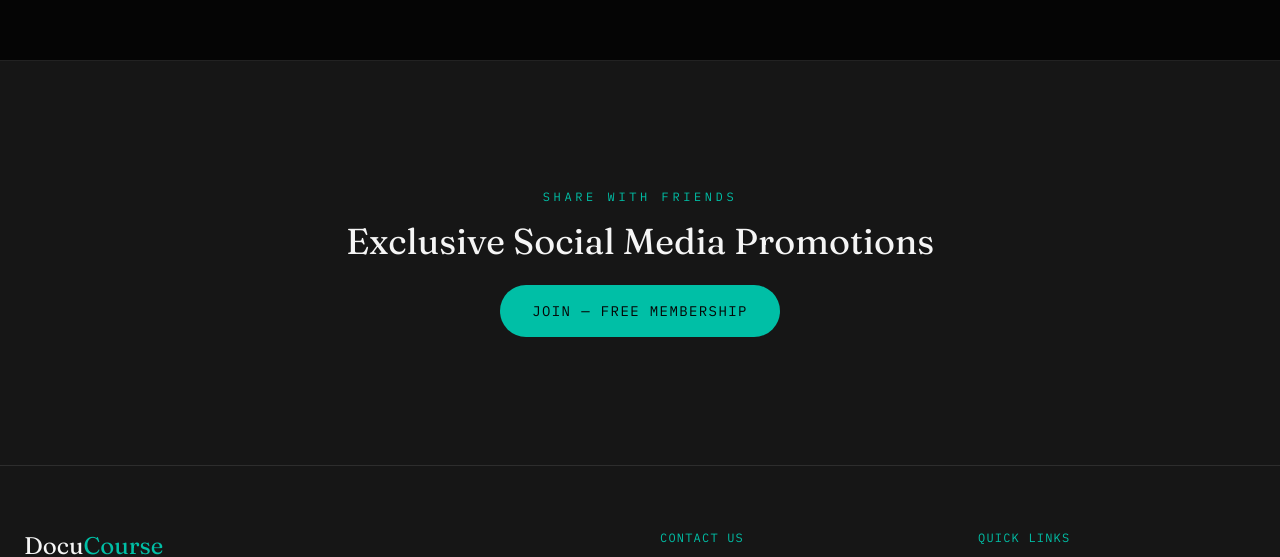
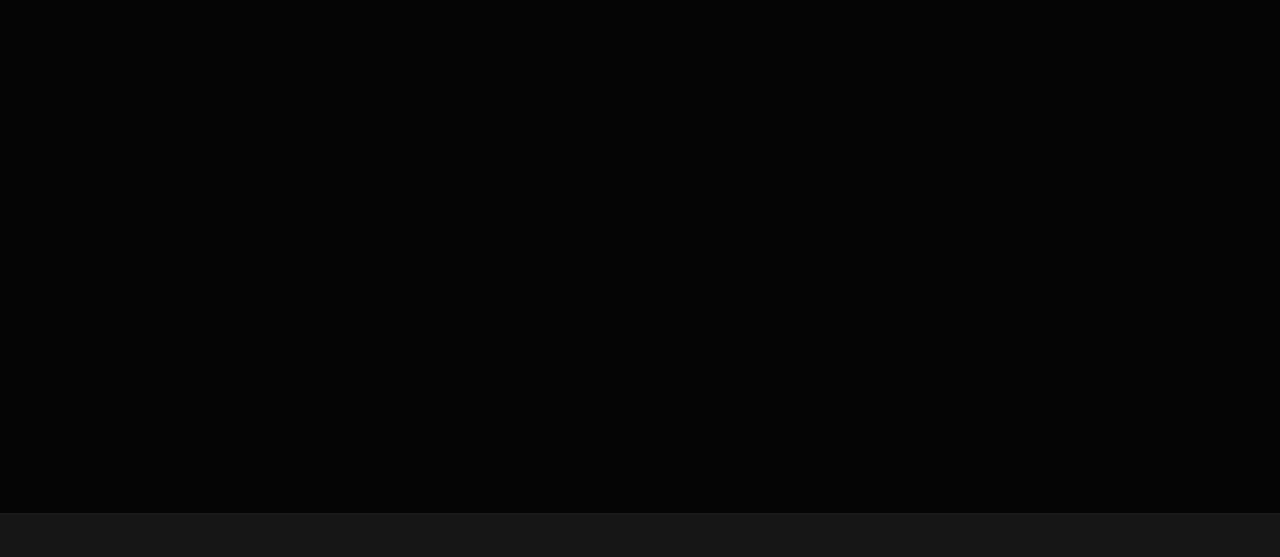
Before and after one commit to zenochsolutions-coding/docucourse-redesign, a React (Vite) app: page /about in a window 1280 px wide. Shown: the part 2008-2565 px from the top of the page. Built offline with nearby package versions, Linux system fonts and the light colour scheme.

Commit message:
Fix trailing dead scroll space after footer and give Share With Friends visible space above it at rest

```diff
--- a/src/pages/About.jsx
+++ b/src/pages/About.jsx
@@ -39,19 +39,28 @@ export default function About() {
     path: '/about',
   })
 
-  // The static -PANEL_STICKY_VH margin still does the structural job of
-  // guaranteeing zero gap at rest (it cascades to every later sibling,
-  // Footer included). What it can't do on its own is control WHEN Share
-  // With Friends starts sliding up relative to the Lead panel, because it's
-  // driven by total document height, not by the panel gallery's own scroll
-  // progress. That mismatch was the actual bug: Share could start rising
-  // before Lead had even finished arriving on screen.
+  // Margin is PANEL_STICKY_VH minus 37vh, not the full 100vh. At the full
+  // 100vh overlap, Share+Footer's combined natural height falls short of
+  // the gallery section's own required scroll-track height (it needs to
+  // stay tall regardless of overlap, or the pin has nowhere to release
+  // into), so the document's total scrollable height ends up governed by
+  // the gallery, leaving a dead, unrendered stretch of scroll after the
+  // real footer content. Reducing the overlap lets Share+Footer's own
+  // stacked height become the taller (governing) side, so the footer's
+  // true bottom lines up with the actual end of the page, and Share lands
+  // with visible space above it at rest instead of flush to the very top.
+  //
+  // What it can't do on its own is control WHEN Share With Friends starts
+  // sliding up relative to the Lead panel, since it's driven by total
+  // document height, not by the panel gallery's own scroll progress. That
+  // mismatch was the actual sync bug: Share could start rising before Lead
+  // had even finished arriving on screen.
   //
   // Fix: share the gallery's own scrollYProgress/pinFraction here and use
   // it to drive an additional y offset on top of the static margin. Share
   // stays pushed further down than its margin position until Lead has
   // fully arrived (progress === pinFraction), then slides up into its
-  // already-correct resting spot as progress continues toward 1.
+  // margin-determined resting spot as progress continues toward 1.
   const galleryRef = useRef(null)
   const pinFraction = getPinFraction(PILLARS.length)
   const { scrollYProgress } = useScroll({
@@ -97,12 +106,10 @@ export default function About() {
         </div>
       </section>
 
-      <div className="relative">
-        <HorizontalScrollPanels panels={PILLARS} sectionRef={galleryRef} />
-      </div>
+      <HorizontalScrollPanels panels={PILLARS} sectionRef={galleryRef} />
 
       <motion.section
-        style={{ marginTop: `-${PANEL_STICKY_VH}vh`, y: shareY }}
+        style={{ marginTop: `-${PANEL_STICKY_VH - 37}vh`, y: shareY }}
         className="relative z-10 py-32 border-t border-white/5 text-center bg-ink-soft"
       >
         <Reveal>
```
